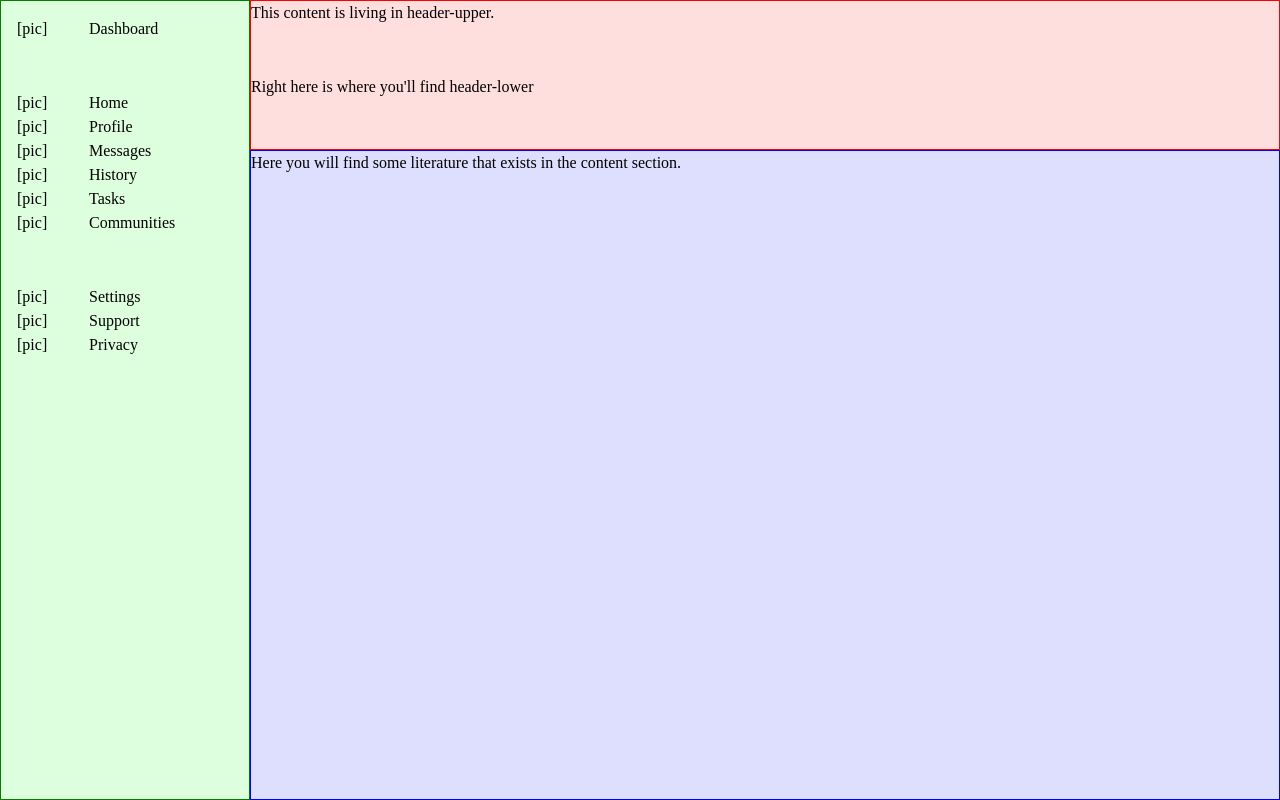
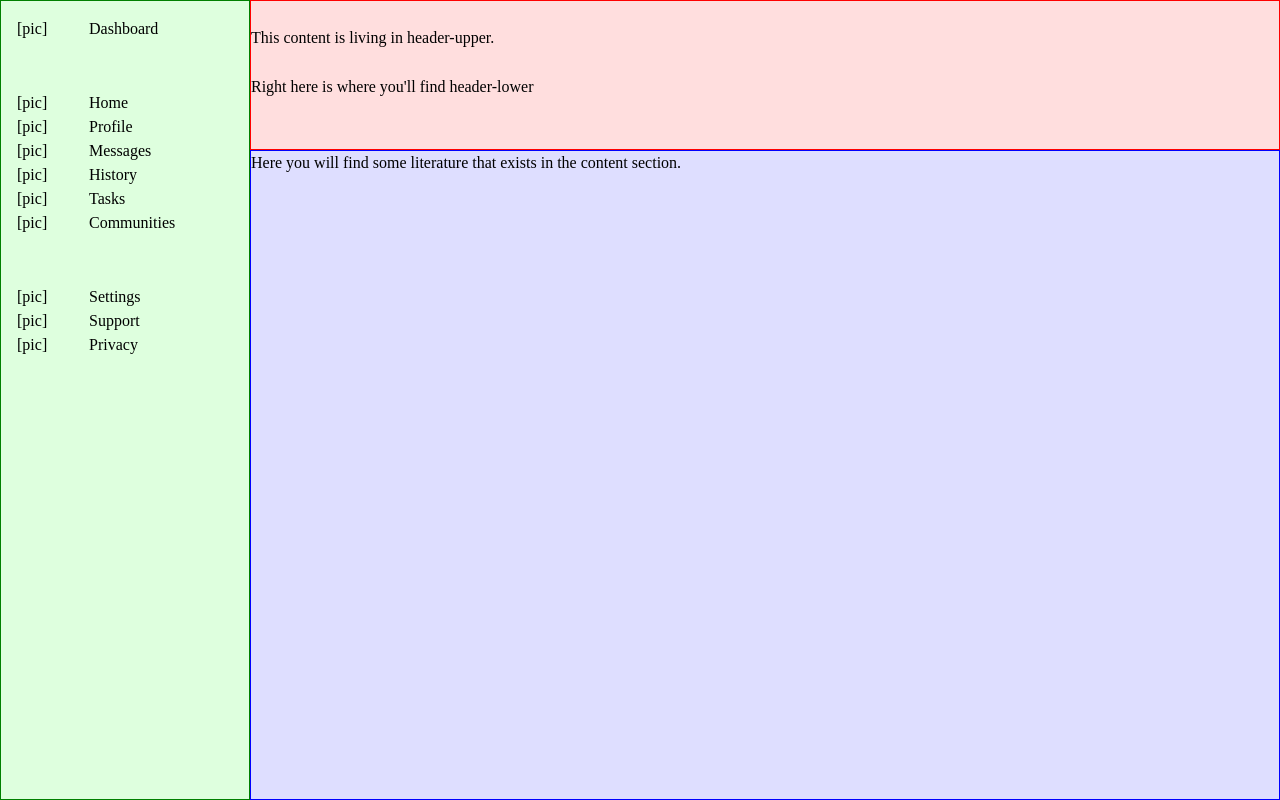
Before and after one commit to swl23/admin-dashboard, a plain HTML site: page index.html in a window 1280 px wide. Drawn offline with Linux system fonts and the light colour scheme.

Commit message:
Add grid layout to top half of header

```diff
--- a/index.html
+++ b/index.html
@@ -9,11 +9,11 @@
 <body>
 	<div class="container">
 		<div class="header">
-			<div class="header-upper">This content is living in header-upper.
+			<div class="upper">This content is living in header-upper.
 				<div class="search-area"></div>
 				<div class="user-info"></div>
 			</div>
-			<div class="header-lower">Right here is where you'll find header-lower</div>
+			<div class="lower">Right here is where you'll find header-lower</div>
 		</div>
 		<div class="sidebar">
 			<div class="banner">
--- a/style.css
+++ b/style.css
@@ -60,6 +60,13 @@ h1, h2, h3, h4, h5, h6 {
 	grid-template-rows: repeat(2, 1fr);
 }
 
+.header .upper {
+	display: grid;
+	grid-template-columns: 1fr 30%;
+	grid-template-rows: 1fr;
+	align-items: center;
+}
+
 .sidebar {
 	height: 100vh;
 	border: 1px solid green;
```
